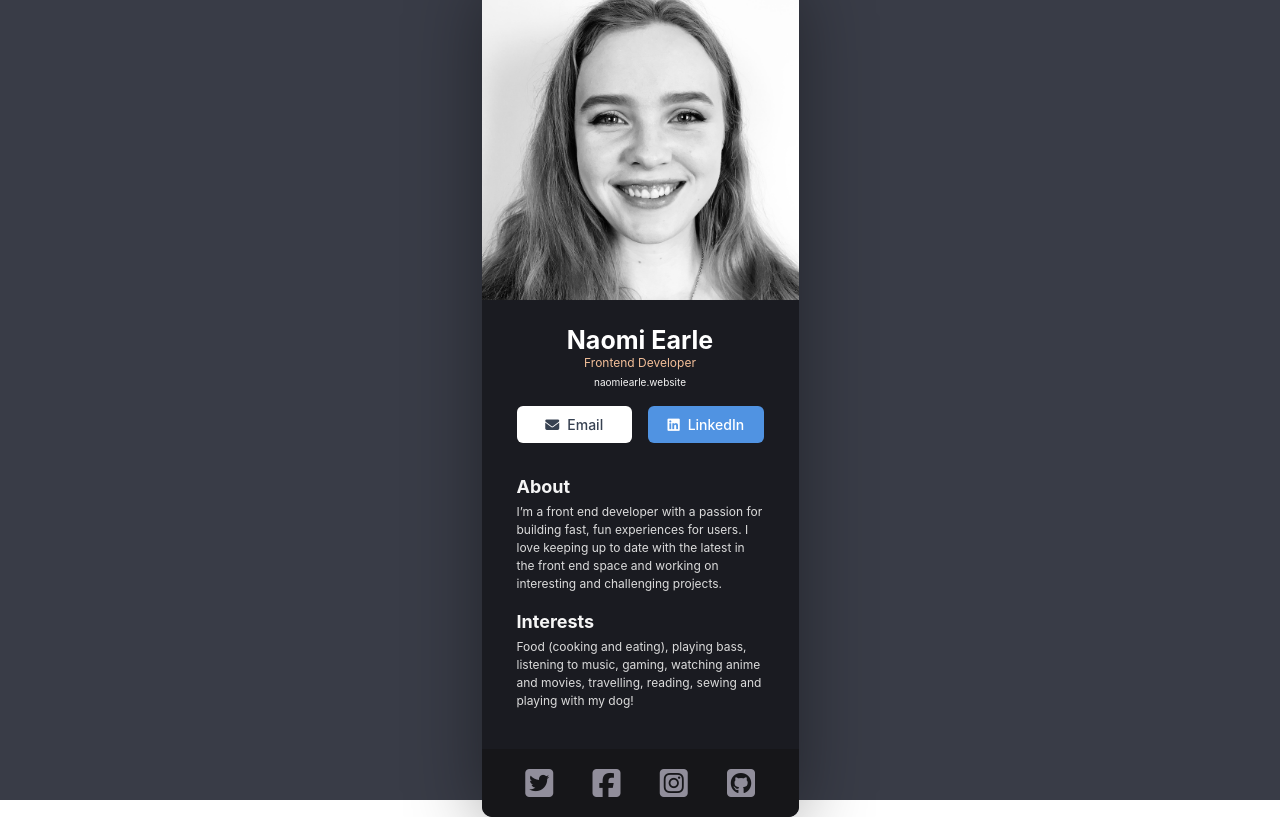
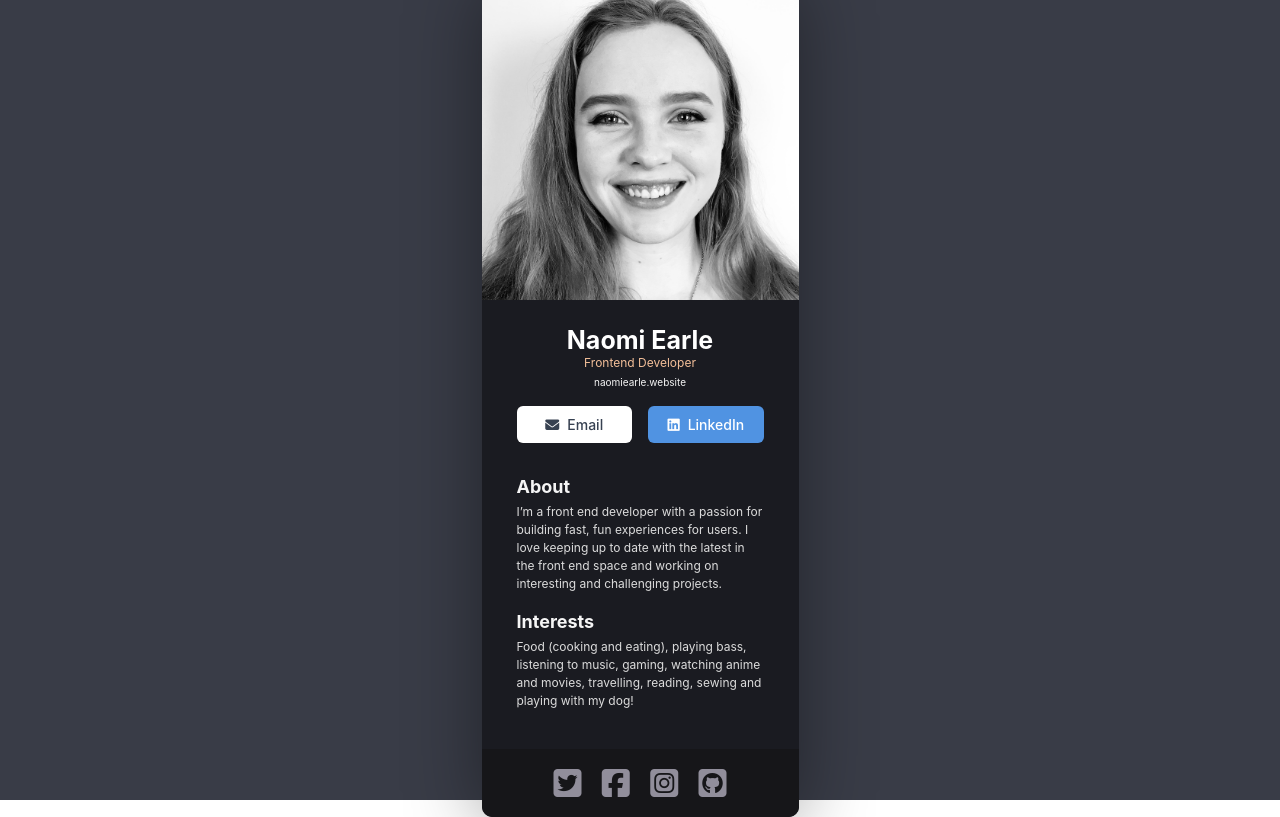
Before and after one commit to naomiearledev/scrimba-digital-business-card, a React (Vite) app: page / in a window 1280 px wide. Built offline with nearby package versions, Linux system fonts and the light colour scheme.

Commit message:
small css change

```diff
--- a/src/assets/css/LogoFooter.css
+++ b/src/assets/css/LogoFooter.css
@@ -1,9 +1,9 @@
 .footer {
   background-color: #161619;
   border-radius: 0 0 10px 10px;
-  padding: 24px;
+  padding: 24px 72px;
   display: flex;
-  justify-content: space-around;
+  justify-content: space-between;
 }
 
 .footer > a {
```
